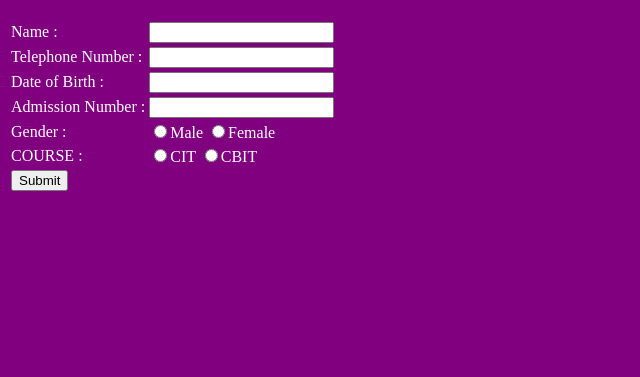
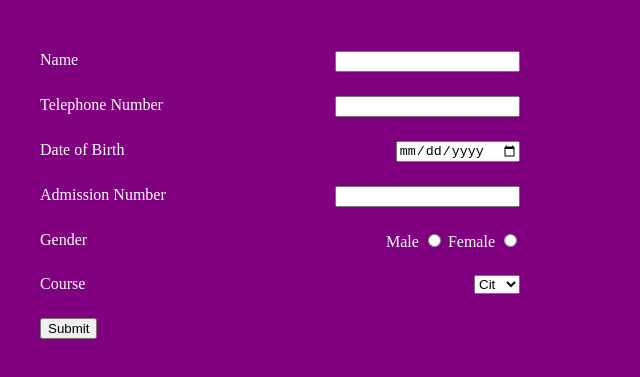
Before and after one commit to DestRomeo/Registration, a plain HTML site: page index.html in a window 1280 px wide. Shown: the part 61-438 px from the top of the page, without its empty margins (0-640 px from the left). Drawn offline with Linux system fonts and the light colour scheme.

Commit message:
My initial commit

```diff
--- a/index.html
+++ b/index.html
@@ -3,20 +3,76 @@
 <head>
     <meta charset="UTF-8">
     <meta name="viewport" content="width=device-width, initial-scale=1.0">
-     <link rel="stylesheet" href="style.css">
     <title>Student Registration Form</title>
 
     <style>
         body {
-    background-color: #800080;
-    color: white ;
-}
+        background-color: #800080;
+        color: white ;
+        }
+        form{
+            width: 30rem;
+            height: 20rem;
+            padding: 2rem;
+
+        }
+        .form-item{
+            display: flex;
+            justify-content: space-between;
+            margin-bottom: 1.5rem;
+
+        }
+
     </style>
 </head>
 <body>
     <h1> Student Registration Form</h1>
     <form>
-        <table>
+        <div class="form-item">
+            <label for="name">Name</label>
+            <input type="text" id="name" name="name" required>
+        </div>
+
+        <div class="form-item">
+            <label for="tel">Telephone Number</label>
+            <input type="tel" id="tel" name="Telephone" required>
+        </div>
+
+        <div class="form-item">
+            <label for="dob">Date of Birth</label>
+            <input type="date" name="Date of birth" id="dob" required>
+        </div>
+
+        <div class="form-item">
+            <label for="adm">Admission Number</label>
+            <input type="number" id="adm" name="Admission number" required>
+        </div>
+
+        <div class="form-item">
+            <label for="gender">Gender</label>
+            <div>
+                <label for="gender">Male</label>
+                <input type="radio" name="gender" id="gender">
+                <label for="gender">Female</label>
+                <input type="radio" name="gender" id="gender">
+            </div>
+        </div>
+       <div class="form-item">
+                    <label for="course">Course</label>
+                    <select name="course" id="course">
+                        <option value="cit">Cit</option>
+                        <option value="cit">Cbit</option>
+                    </select>
+                    <!-- <div>
+                        <label for="cit">CIT</label>
+                        <input type="radio" name="course" id="cit">
+                        <label for="cbit">CBIT</label>
+                        <input type="radio" name="course" id="cbit">
+                    </div> -->
+       </div>
+    <button type="submit" >Submit</button>
+
+        <!-- <table>
             <tr>
                 <td>
                      Name :
@@ -72,7 +128,6 @@
                 </td>
             </tr>
 
-        </table>
-    <script src="script.js"></script>
+        </table>     -->
 </body>
 </html>
```
